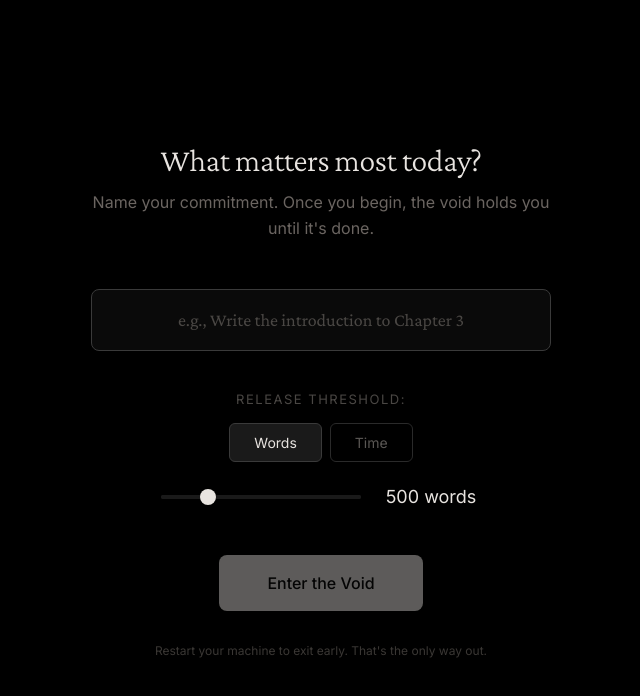
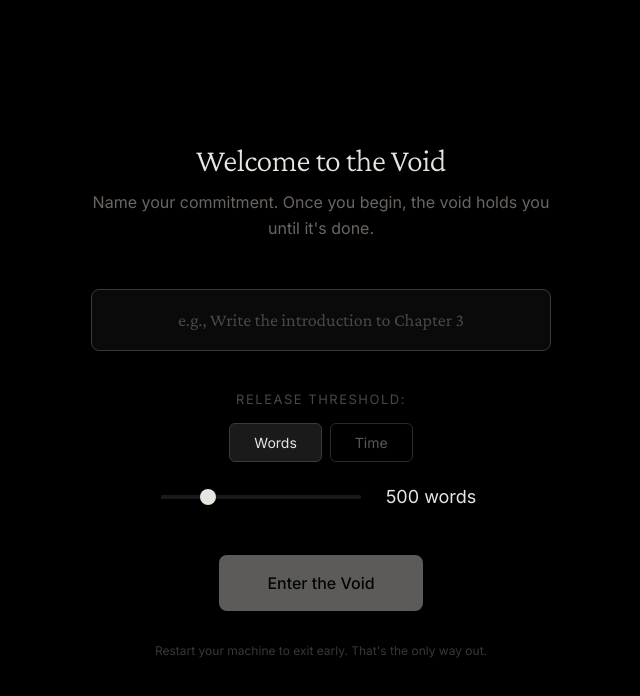
Before and after one commit to ryanchudyk/EnterTheVoid, a React (Vite) app: page / in a window 1280 px wide. Shown: the top 696 px of the page, without its empty margins (319-959 px from the left). Built offline with nearby package versions, Linux system fonts and the light colour scheme.

Commit message:
Update App.jsx

```diff
--- a/src/App.jsx
+++ b/src/App.jsx
@@ -224,7 +224,7 @@ const App = () => {
       <div style={styles.void}>
         <div style={styles.setupContainer}>
           <div style={styles.setupInner}>
-            <h1 style={styles.setupTitle}>What matters most today?</h1>
+            <h1 style={styles.setupTitle}>Welcome to the Void</h1>
             <p style={styles.setupSubtitle}>
               Name your commitment. Once you begin, the void holds you until it's done.
             </p>
```
